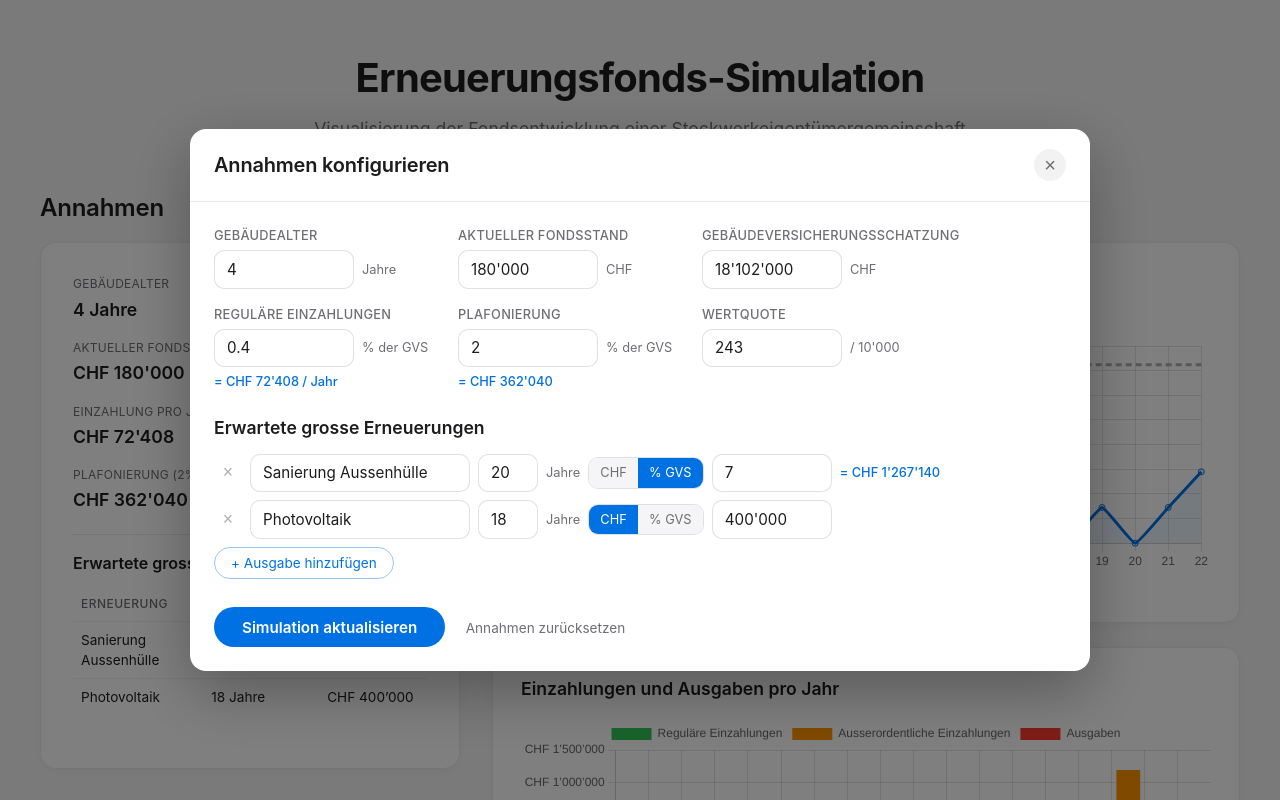
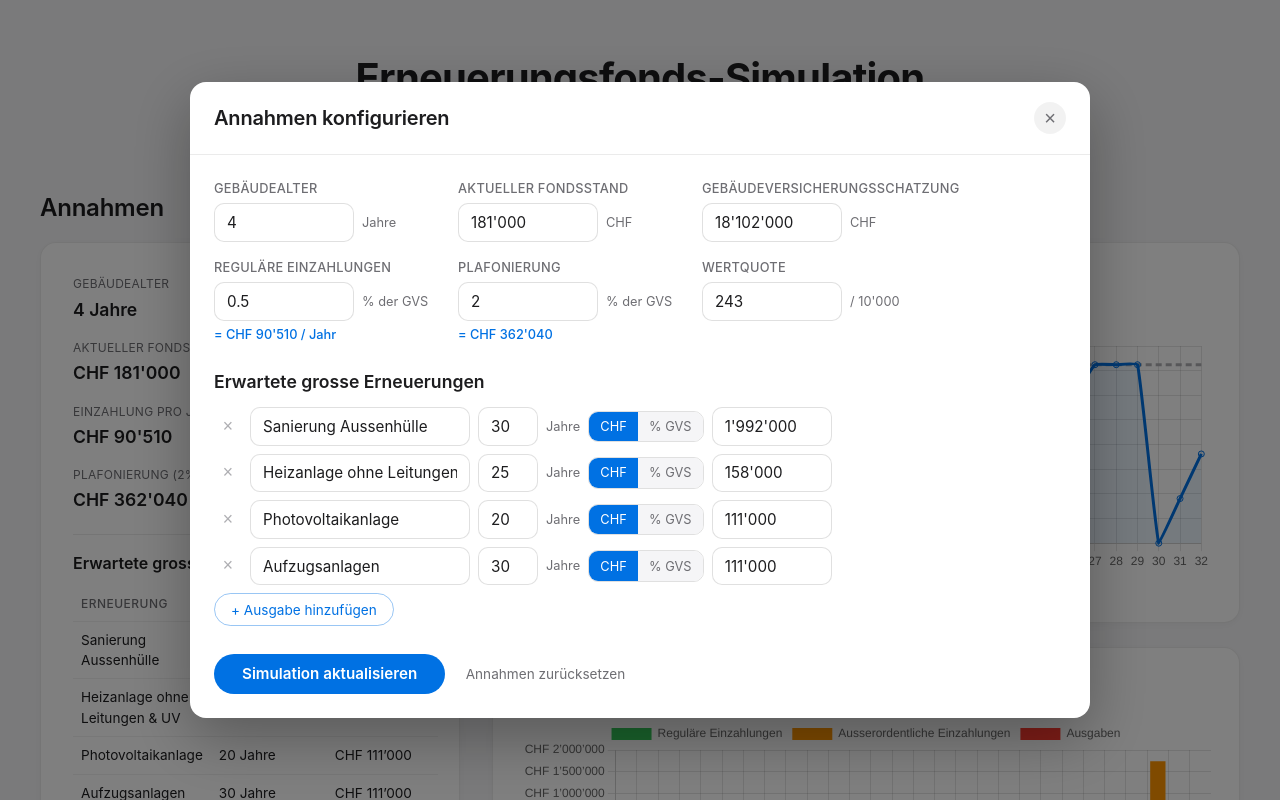
Before and after one commit to weberste/erneuerungsfonds, a plain HTML site: page index.html in a window 1280 px wide. Both pictures are taken after a click on the button "Annahmen konfigurieren". Shown: the top 800 px of the page. Drawn offline with nearby package versions, Linux system fonts and the light colour scheme.

Commit message:
Update default values for fund and renovations
- Fondsstand: CHF 181'000
- Reguläre Einzahlungen: 0.5%
- New default renovations:
  - Sanierung Aussenhülle (30y, CHF 1'992'000)
  - Heizanlage ohne Leitungen & UV (25y, CHF 158'000)
  - Photovoltaikanlage (20y, CHF 111'000)
  - Aufzugsanlagen (30y, CHF 111'000)

Co-Authored-By: Claude Opus 4.5 <noreply@anthropic.com>

```diff
--- a/app.js
+++ b/app.js
@@ -383,7 +383,7 @@ function renderSonderumlagen(results, wertquote) {
 
 // --- Ausgaben management ---
 
-let ausgabeCount = 2;
+let ausgabeCount = 4;
 const MAX_AUSGABEN = 5;
 
 function createAusgabeRow(index) {
@@ -546,16 +546,18 @@ document.getElementById('ausgaben').addEventListener('click', function(e) {
 
 var defaultValues = {
   gebaeudeAlter: '4',
-  fondsstand: "180'000",
+  fondsstand: "181'000",
   gvs: "18'102'000",
-  einzahlungProzent: '0.4',
+  einzahlungProzent: '0.5',
   plafonierung: '2',
   wertquote: '243'
 };
 
 var defaultAusgaben = [
-  { name: 'Sanierung Aussenhülle', faelligkeit: '20', kosten: '7', typ: 'prozent' },
-  { name: 'Photovoltaik', faelligkeit: '18', kosten: "400'000", typ: 'chf' }
+  { name: 'Sanierung Aussenhülle', faelligkeit: '30', kosten: "1'992'000", typ: 'chf' },
+  { name: 'Heizanlage ohne Leitungen & UV', faelligkeit: '25', kosten: "158'000", typ: 'chf' },
+  { name: 'Photovoltaikanlage', faelligkeit: '20', kosten: "111'000", typ: 'chf' },
+  { name: 'Aufzugsanlagen', faelligkeit: '30', kosten: "111'000", typ: 'chf' }
 ];
 
 function resetToDefaults() {
--- a/index.html
+++ b/index.html
@@ -56,7 +56,7 @@
               <div class="form-group">
                 <label for="fondsstand">Aktueller Fondsstand</label>
                 <div class="input-wrapper">
-                  <input type="text" inputmode="decimal" id="fondsstand" value="180'000" data-format="chf">
+                  <input type="text" inputmode="decimal" id="fondsstand" value="181'000" data-format="chf">
                   <span class="unit">CHF</span>
                 </div>
               </div>
@@ -74,7 +74,7 @@
               <div class="form-group">
                 <label for="einzahlungProzent">Reguläre Einzahlungen</label>
                 <div class="input-wrapper">
-                  <input type="number" id="einzahlungProzent" value="0.4" min="0" step="0.1">
+                  <input type="number" id="einzahlungProzent" value="0.5" min="0" step="0.1">
                   <span class="unit">% der GVS</span>
                 </div>
                 <span class="computed-chf" id="einzahlungCHF"></span>
@@ -104,23 +104,7 @@
                 <button type="button" class="btn-remove" title="Entfernen">&times;</button>
                 <input type="text" placeholder="Name" class="ausgabe-name" value="Sanierung Aussenhülle">
                 <div class="input-wrapper">
-                  <input type="number" placeholder="Fälligkeit" class="ausgabe-faelligkeit" value="20" min="0" step="1">
-                  <span class="unit">Jahre</span>
-                </div>
-                <div class="toggle-group">
-                  <button type="button" class="toggle-btn" data-type="chf">CHF</button>
-                  <button type="button" class="toggle-btn active" data-type="prozent">% GVS</button>
-                </div>
-                <div class="input-wrapper">
-                  <input type="text" inputmode="decimal" placeholder="Kosten" class="ausgabe-kosten" value="7" data-format="chf">
-                </div>
-                <span class="ausgabe-chf-hint"></span>
-              </div>
-              <div class="ausgabe-row" data-index="1">
-                <button type="button" class="btn-remove" title="Entfernen">&times;</button>
-                <input type="text" placeholder="Name" class="ausgabe-name" value="Photovoltaik">
-                <div class="input-wrapper">
-                  <input type="number" placeholder="Fälligkeit" class="ausgabe-faelligkeit" value="18" min="0" step="1">
+                  <input type="number" placeholder="Fälligkeit" class="ausgabe-faelligkeit" value="30" min="0" step="1">
                   <span class="unit">Jahre</span>
                 </div>
                 <div class="toggle-group">
@@ -128,7 +112,55 @@
                   <button type="button" class="toggle-btn" data-type="prozent">% GVS</button>
                 </div>
                 <div class="input-wrapper">
-                  <input type="text" inputmode="decimal" placeholder="Kosten" class="ausgabe-kosten" value="400'000" data-format="chf">
+                  <input type="text" inputmode="decimal" placeholder="Kosten" class="ausgabe-kosten" value="1'992'000" data-format="chf">
+                </div>
+                <span class="ausgabe-chf-hint"></span>
+              </div>
+              <div class="ausgabe-row" data-index="1">
+                <button type="button" class="btn-remove" title="Entfernen">&times;</button>
+                <input type="text" placeholder="Name" class="ausgabe-name" value="Heizanlage ohne Leitungen & UV">
+                <div class="input-wrapper">
+                  <input type="number" placeholder="Fälligkeit" class="ausgabe-faelligkeit" value="25" min="0" step="1">
+                  <span class="unit">Jahre</span>
+                </div>
+                <div class="toggle-group">
+                  <button type="button" class="toggle-btn active" data-type="chf">CHF</button>
+                  <button type="button" class="toggle-btn" data-type="prozent">% GVS</button>
+                </div>
+                <div class="input-wrapper">
+                  <input type="text" inputmode="decimal" placeholder="Kosten" class="ausgabe-kosten" value="158'000" data-format="chf">
+                </div>
+                <span class="ausgabe-chf-hint"></span>
+              </div>
+              <div class="ausgabe-row" data-index="2">
+                <button type="button" class="btn-remove" title="Entfernen">&times;</button>
+                <input type="text" placeholder="Name" class="ausgabe-name" value="Photovoltaikanlage">
+                <div class="input-wrapper">
+                  <input type="number" placeholder="Fälligkeit" class="ausgabe-faelligkeit" value="20" min="0" step="1">
+                  <span class="unit">Jahre</span>
+                </div>
+                <div class="toggle-group">
+                  <button type="button" class="toggle-btn active" data-type="chf">CHF</button>
+                  <button type="button" class="toggle-btn" data-type="prozent">% GVS</button>
+                </div>
+                <div class="input-wrapper">
+                  <input type="text" inputmode="decimal" placeholder="Kosten" class="ausgabe-kosten" value="111'000" data-format="chf">
+                </div>
+                <span class="ausgabe-chf-hint"></span>
+              </div>
+              <div class="ausgabe-row" data-index="3">
+                <button type="button" class="btn-remove" title="Entfernen">&times;</button>
+                <input type="text" placeholder="Name" class="ausgabe-name" value="Aufzugsanlagen">
+                <div class="input-wrapper">
+                  <input type="number" placeholder="Fälligkeit" class="ausgabe-faelligkeit" value="30" min="0" step="1">
+                  <span class="unit">Jahre</span>
+                </div>
+                <div class="toggle-group">
+                  <button type="button" class="toggle-btn active" data-type="chf">CHF</button>
+                  <button type="button" class="toggle-btn" data-type="prozent">% GVS</button>
+                </div>
+                <div class="input-wrapper">
+                  <input type="text" inputmode="decimal" placeholder="Kosten" class="ausgabe-kosten" value="111'000" data-format="chf">
                 </div>
                 <span class="ausgabe-chf-hint"></span>
               </div>
```
